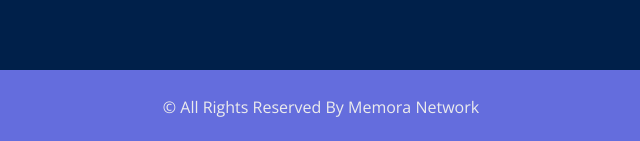
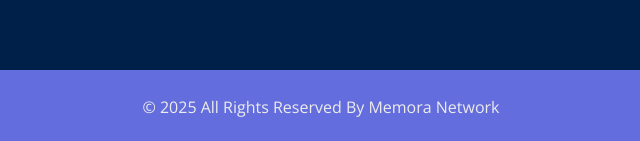
Before and after one commit to hetzwaard/mahmutkilic.dev, a plain HTML site: page index.html in a window 1280 px wide. Shown: the part 1968-2109 px from the top of the page, 319-959 px from the left. Drawn offline with nearby package versions, Linux system fonts and the light colour scheme; some packages are replaced by stand-ins of ours; a script that the page names is missing.

Commit message:
Update index.html

```diff
--- a/index.html
+++ b/index.html
@@ -255,7 +255,7 @@
   <section class="footer_section">
     <div class="container">
       <p>
-        &copy; <span id="displayYear"></span> All Rights Reserved By
+        &copy; 2025 All Rights Reserved By
         <a href="https://memora.network/">Memora Network</a>
       </p>
     </div>
```
